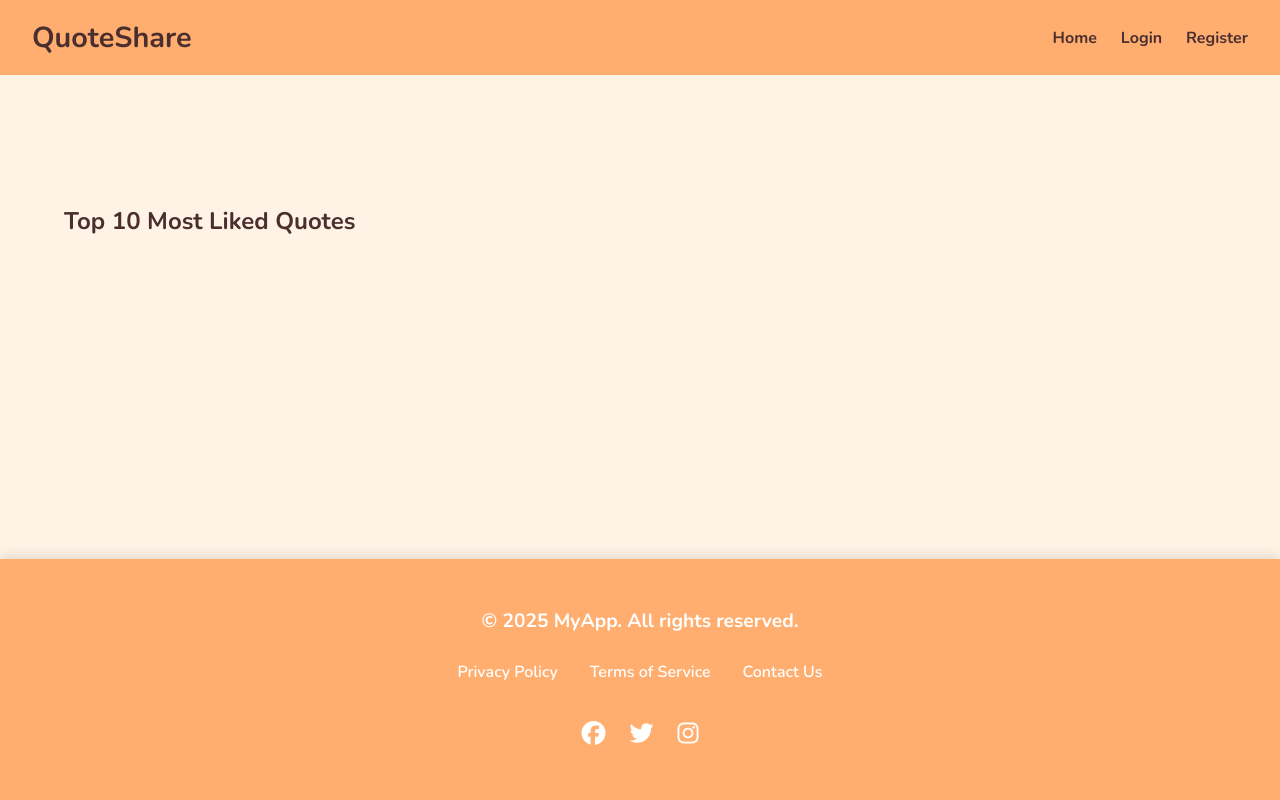
After one commit to nikola-enter21/php-project, a PHP site: page /app/Views/most-liked-quotes.php in a window 1280 px wide. The commit adds this page. Run offline with PHP 8.4, Linux system fonts and the light colour scheme; the template is opened without the code that fills it, so the values that code supplies are empty.

Commit message:
implement most liked quotes view

```diff
--- /dev/null
+++ b/app/Views/most-liked-quotes.php
@@ -0,0 +1,37 @@
+<!DOCTYPE html>
+<html lang="en">
+<head>
+    <meta charset="UTF-8">
+    <meta name="viewport" content="width=device-width, initial-scale=1.0">
+    <title>Most Liked Quotes | Admin</title>
+    <link rel="stylesheet" href="/public/assets/reset.css">
+    <link rel="stylesheet" href="/public/assets/styles.css">
+    <link rel="stylesheet" href="/public/assets/nav.css">
+    <link rel="stylesheet" href="/public/assets/home.css">
+    <link rel="stylesheet" href="/public/assets/dashboard.css">
+    <link rel="stylesheet" href="/public/assets/quotes.css">
+    <link href="https://fonts.googleapis.com/css2?family=Nunito:wght@400;600;700&display=swap" rel="stylesheet">
+</head>
+<body>
+    <div class="layout-container">
+        <?php include __DIR__ . '/partials/nav.php'; ?>
+
+        <main class="main-content">
+            <section class="quotes-section">
+                <h1>Top 10 Most Liked Quotes</h1>
+                <div class="quotes-list">
+                    <?php foreach ($quotes as $quote): ?>
+                        <div class="quote-card">
+                            <p class="quote-content">"<?= htmlspecialchars($quote['content']) ?>"</p>
+                            <p class="quote-author">- <?= htmlspecialchars($quote['author']) ?></p>
+                            <p class="quote-likes">Likes: <?= $quote['likes_count'] ?></p>
+                        </div>
+                    <?php endforeach; ?>
+                </div>
+            </section>
+        </main>
+
+        <?php include __DIR__ . '/partials/footer.php'; ?>
+    </div>
+</body>
+</html>
--- a/index.php
+++ b/index.php
@@ -78,6 +78,7 @@ try {
     $router->get('/admin/dashboard', [$container->get(AdminController::class), 'dashboard'], [AdminMiddleware::class]);
     $router->post('/admin/roles', [$container->get(AdminController::class), 'manageRoles'], [AdminMiddleware::class]);
     $router->get('/admin/logs', [$container->get(AdminController::class), 'viewLogs'], [AdminMiddleware::class]);
+    $router->get('/admin/quotes/most-liked', [$container->get(AdminController::class), 'mostLikedQuotes'], [AdminMiddleware::class]);
 
     $router->run();
 } catch (Exception $e) {
```
Also changed, not shown: app/Controllers/AdminController.php (+7 -0 lines), app/Models/QuoteModel.php (+13 -0 lines), public/assets/quotes.css (added).
